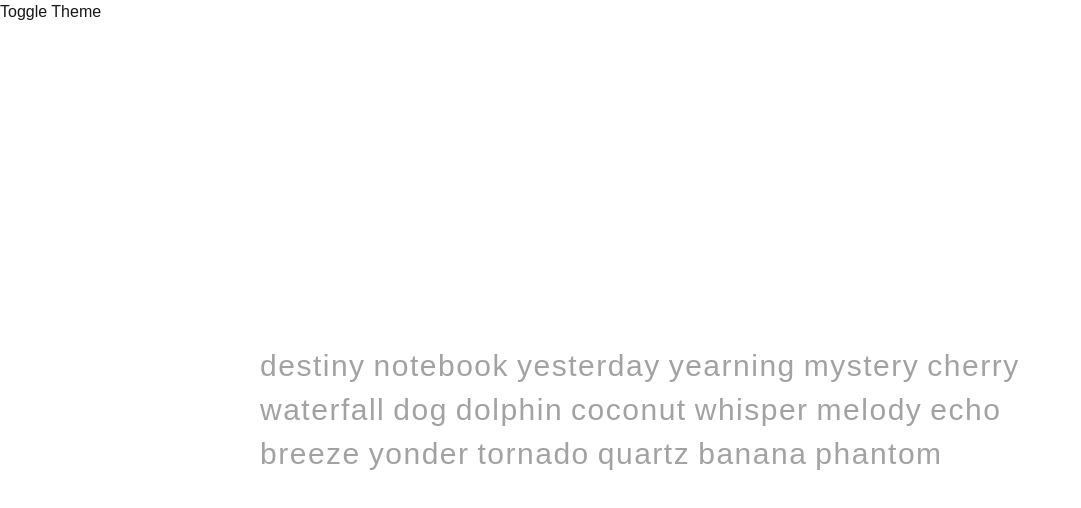
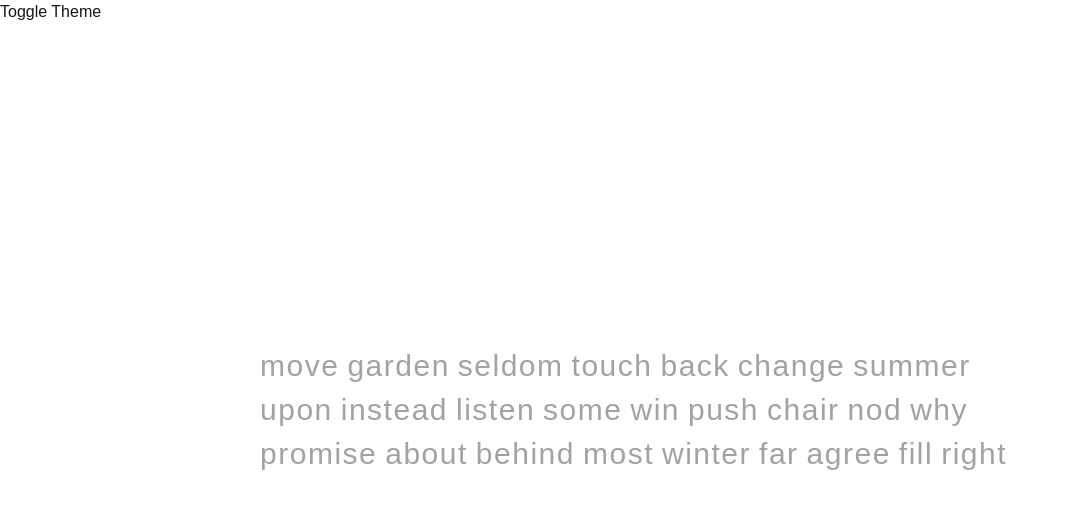
Before and after one commit to aydenwyer/typing-test, a Next.js app: page / in a window 1280 px wide. Shown: the top 508 px of the page, without its empty margins (0-1081 px from the left). Built offline with nearby package versions, Linux system fonts and the light colour scheme; a web font is replaced by a local one.

Commit message:
Optimizing code, improving word list, handling all typing edge cases.

```diff
--- a/src/app/page.tsx
+++ b/src/app/page.tsx
@@ -1,126 +1,32 @@
 "use client";
 
 import clsx from "clsx";
-import { useCallback, useEffect, useRef, useState } from "react";
-
-const words: string[] = [
-	"apple",
-	"banana",
-	"cherry",
-	"dog",
-	"elephant",
-	"forest",
-	"grape",
-	"house",
-	"island",
-	"jungle",
-	"kangaroo",
-	"lemon",
-	"mountain",
-	"notebook",
-	"ocean",
-	"penguin",
-	"quartz",
-	"rainbow",
-	"sunshine",
-	"tiger",
-	"umbrella",
-	"volcano",
-	"waterfall",
-	"xylophone",
-	"yesterday",
-	"zebra",
-	"adventure",
-	"butterfly",
-	"coconut",
-	"dolphin",
-	"enigma",
-	"firefly",
-	"galaxy",
-	"horizon",
-	"invisible",
-	"jigsaw",
-	"kaleidoscope",
-	"lighthouse",
-	"mystery",
-	"nebula",
-	"orchestra",
-	"paradox",
-	"quicksand",
-	"revolution",
-	"serendipity",
-	"tornado",
-	"universe",
-	"voyage",
-	"whisper",
-	"xenon",
-	"yearning",
-	"zephyr",
-	"alchemy",
-	"breeze",
-	"cascade",
-	"destiny",
-	"echo",
-	"fable",
-	"glacier",
-	"harmony",
-	"illusion",
-	"journey",
-	"knight",
-	"labyrinth",
-	"melody",
-	"nirvana",
-	"obsidian",
-	"prism",
-	"quiver",
-	"resonance",
-	"symphony",
-	"twilight",
-	"utopia",
-	"vortex",
-	"wander",
-	"wilderness",
-	"zenith",
-	"astronomy",
-	"ballad",
-	"constellation",
-	"daydream",
-	"epiphany",
-	"flourish",
-	"glisten",
-	"horizon",
-	"infinity",
-	"jubilee",
-	"kindred",
-	"lantern",
-	"miracle",
-	"nostalgia",
-	"overture",
-	"phantom",
-	"quintessential",
-	"radiance",
-	"silhouette",
-	"tranquility",
-	"unravel",
-	"vivid",
-	"whimsical",
-	"yonder",
-	"zen",
-];
+import { useCallback, useEffect, useMemo, useRef, useState } from "react";
+import { words } from "@/utils/words";
 
 export default function Home() {
 	const [currentLetter, setCurrentLetter] = useState(0);
 	const [currentWord, setCurrentWord] = useState(0);
-	const [correctIds, setCorrectIds] = useState<number[][]>(words.map(() => []));
 	const [cursorLeft, setCursorLeft] = useState(0);
 	const [cursorTop, setCursorTop] = useState(4);
 	const [visibleLine, setVisibleLine] = useState(0);
 	const [randomWords, setRandomWords] = useState<string[]>([]);
+	const [previousCursorLeft, setPreviousCursorLeft] = useState<number[]>([]);
 
-	// Array to store letter widths to calculate cursor position
+	const wordsPerPage = 50;
+
+	// Array to store letter refs
 	const letterRefs = useRef<(HTMLParagraphElement | null)[][]>(
 		words.map(() => [])
 	);
+
+	useEffect(() => {
+		setRandomWords(words.sort(() => 0.5 - Math.random()).slice(0, wordsPerPage));
+	}, []);
+
+	useEffect(() => {
+
+	}, )
 
 	// Ref to store width of container so we know when the cursor should switch lines
 	const containerRef = useRef<HTMLDivElement | null>(null);
@@ -132,56 +38,65 @@ export default function Home() {
 			const isWithinWord = currentLetter < words[currentWord]?.length;
 			const isEndOfWord = currentLetter === words[currentWord]?.length;
 
-			const moveCursor = (offset: number) => {
+			const moveCursorX = (offset: number) => {
 				setCursorLeft((prev) => prev + offset);
 			};
 
-			const updateCorrectIds = (value: number) => {
-				setCorrectIds((prev) => {
-					const newCorrectIds = [...prev];
-					newCorrectIds[currentWord] = [...newCorrectIds[currentWord], value];
-					return newCorrectIds;
-				});
-			};
-
 			const getLetterWidth = (wordIndex: number, letterIndex: number) =>
-				letterRefs.current[wordIndex]?.[letterIndex]?.offsetWidth || 0;
+				letterRefs.current[wordIndex]?.[letterIndex]?.getBoundingClientRect().width || 0;
 
 			// Handle Backspace
 			if (key === "Backspace") {
 				// Not on first letter of word
 				if (currentLetter > 0) {
 					setCurrentLetter((prev) => prev - 1);
-					moveCursor(-getLetterWidth(currentWord, currentLetter - 1));
+					moveCursorX(-getLetterWidth(currentWord, currentLetter - 1));
 
-					setCorrectIds((prev) => {
-						const newCorrectIds = [...prev];
-						newCorrectIds[currentWord] = newCorrectIds[currentWord].slice(
-							0,
-							-1
-						);
-						return newCorrectIds;
-					});
+					// Reset class for the letter when backspacing
+					if (letterRefs.current[currentWord][currentLetter - 1]) {
+						letterRefs.current[currentWord][
+							currentLetter - 1
+						]!.classList.remove("text-foreground", "text-error");
+					}
 				}
 				// On first letter of word and previous word contains error
-				else if (currentWord > 0 && correctIds[currentWord - 1].includes(0)) {
+				else if (currentWord > 0 && cursorLeft > 0) {
 					setCurrentWord((prev) => prev - 1);
 					setCurrentLetter(randomWords[currentWord - 1].length);
-					moveCursor(-8);
+					moveCursorX(-8);
+				} else if (currentWord > 0) {
+					setCurrentWord((prev) => prev - 1);
+					setCurrentLetter(randomWords[currentWord - 1].length);
+					moveCursorX(previousCursorLeft[previousCursorLeft.length - 1]);
+
+					// Pop old cursor position so next line accesses the correct value
+					setPreviousCursorLeft(prev => prev.slice(0,-1));
+
+					const newCursorTop = cursorTop - 44;
+
+					// If the new calculated cusor position is going to the third line of text
+					// move the text up
+					if (newCursorTop < 0) {
+						setVisibleLine((prev) => prev - 1);
+					} else {
+						setCursorTop(newCursorTop);
+					}
 				}
 				return;
 			}
 
 			// Typing within the word
 			if (isWithinWord) {
-				// Correct key click
-				if (key === words[currentWord][currentLetter]) {
-					updateCorrectIds(1);
-				} else {
-					updateCorrectIds(0);
+				const isCorrect = key === words[currentWord][currentLetter];
+
+				// Add the correct or incorrect class to the letter element
+				if (letterRefs.current[currentWord][currentLetter]) {
+					letterRefs.current[currentWord][currentLetter]!.classList.add(
+						isCorrect ? "text-foreground" : "text-error"
+					);
 				}
 
-				moveCursor(getLetterWidth(currentWord, currentLetter));
+				moveCursorX(getLetterWidth(currentWord, currentLetter));
 				setCurrentLetter((prev) => prev + 1);
 				return;
 			}
@@ -193,17 +108,20 @@ export default function Home() {
 
 				const nextWordWidth =
 					letterRefs.current[currentWord + 1]?.reduce(
-						(acc, letter) => acc + (letter?.offsetWidth || 0),
+						(acc, letter) => acc + (letter?.getBoundingClientRect().width || 0),
 						0
 					) || 0;
 
 				// Check if the width of the next word plus the current cursor position
 				// will overflow the edge of the container, if so, move to the next line.
 				if (
-					cursorLeft + nextWordWidth + 12 >=
-					(containerRef.current?.offsetWidth || 0)
+					cursorLeft + nextWordWidth + 16  >=
+					(containerRef.current?.getBoundingClientRect().width || 0)
 				) {
 					setCursorLeft(0);
+
+					// Push old cursor position to array
+					setPreviousCursorLeft([...previousCursorLeft, cursorLeft]);
 
 					// Get the new cursor distance from the top of the container
 					// Word height is 44 pixels with margin
@@ -217,10 +135,12 @@ export default function Home() {
 						setCursorTop(newCursorTop);
 					}
 				} else {
-					moveCursor(8);
+					moveCursorX(8);
 				}
 				return;
 			}
+
+
 		},
 		[currentLetter, currentWord]
 	);
@@ -233,10 +153,6 @@ export default function Home() {
 		};
 	}, [handleKeyDown]);
 
-	useEffect(() => {
-		setRandomWords(words.sort(() => 0.5 - Math.random()));
-	}, []);
-
 	return (
 		<div className="w-full h-nav flex items-center justify-center">
 			<div
@@ -245,7 +161,7 @@ export default function Home() {
 			>
 				<div
 					className={clsx(
-						"w-[3px] h-[35px] z-50 bg-accent rounded-full absolute transition-all duration-[50ms] ease-out",
+						"w-[3px] h-[35px] bg-accent rounded-full absolute transition-all duration-[25ms] ease-out",
 						{ "animate-flash": cursorLeft === 0 && cursorTop === 4 }
 					)}
 					style={{ left: `${cursorLeft}px`, top: `${cursorTop}px` }}
@@ -257,7 +173,7 @@ export default function Home() {
 					{randomWords.map((word, i) => (
 						<div
 							key={i}
-							className="flex mx-1 my-1 text-3xl tracking-wider text-foreground/40"
+							className="flex mx-[4px] my-[4px] text-3xl tracking-wider text-foreground/40"
 						>
 							{word.split("").map((letter, j) => (
 								<p
@@ -266,10 +182,7 @@ export default function Home() {
 										if (!letterRefs.current[i]) letterRefs.current[i] = [];
 										letterRefs.current[i][j] = el;
 									}}
-									className={clsx({
-										"text-foreground": correctIds[i][j] === 1,
-										"text-error": correctIds[i][j] === 0,
-									})}
+									className="" // Default class, will be updated dynamically
 								>
 									{letter}
 								</p>
--- /dev/null
+++ b/src/utils/words.ts
@@ -0,0 +1,33 @@
+export const words: string[] = [
+    "the", "and", "for", "you", "that", "with", "have", "this", "from", "they", "will", "there", "what", "about",
+    "which", "when", "can", "your", "said", "each", "how", "their", "time", "some", "these", "would", "other", "into",
+    "many", "then", "them", "write", "long", "make", "like", "more", "has", "look", "two", "way", "find", "use", "work",
+    "know", "take", "good", "new", "give", "over", "after", "just", "name", "most", "very", "think", "also", "back",
+    "where", "why", "help", "through", "before", "great", "right", "place", "small", "because", "while", "under",
+    "large", "never", "every", "might", "still", "those", "world", "again", "few", "home", "school", "family", "going",
+    "always", "until", "something", "same", "another", "around", "began", "different", "enough", "across", "during",
+    "number", "really", "should", "nothing", "better", "little", "words", "people", "water", "picture", "being", "things",
+    "father", "mother", "friend", "sister", "brother", "answer", "garden", "letter", "morning", "street", "window",
+    "yellow", "summer", "winter", "spring", "autumn", "leaves", "apple", "banana", "orange", "grape", "chair", "table",
+    "desk", "door", "happy", "funny", "strong", "quick", "smart", "fast", "slow", "today", "tomorrow", "yesterday", "soon",
+    "often", "once", "never", "ever", "maybe", "surely", "instead", "rather", "against", "between", "among", "within",
+    "without", "behind", "beside", "upon", "above", "below", "through", "toward", "along", "before", "after", "since",
+    "until", "always", "sometimes", "never", "often", "seldom", "usually", "already", "almost", "quite", "very", "just",
+    "still", "only", "both", "either", "neither", "all", "any", "some", "none", "such", "much", "many", "few", "most",
+    "several", "one", "two", "three", "first", "second", "third", "next", "last", "new", "old", "young", "early", "late",
+    "right", "wrong", "good", "bad", "best", "worst", "same", "different", "easy", "hard", "near", "far", "high", "low",
+    "deep", "tall", "short", "big", "small", "hot", "cold", "warm", "cool", "dark", "light", "heavy", "soft", "kind",
+    "true", "false", "open", "close", "begin", "end", "stop", "start", "move", "stay", "break", "fix", "push", "pull",
+    "call", "ask", "tell", "read", "write", "listen", "speak", "hear", "see", "watch", "show", "play", "jump", "run",
+    "walk", "sit", "stand", "love", "hate", "want", "need", "like", "dislike", "think", "understand", "believe",
+    "remember", "forget", "try", "learn", "teach", "follow", "lead", "happen", "change", "continue", "finish", "create",
+    "build", "destroy", "win", "lose", "fight", "share", "give", "take", "keep", "send", "bring", "leave", "return", "pay",
+    "buy", "sell", "ride", "drive", "fly", "wait", "rest", "sleep", "wake", "drink", "eat", "cook", "clean", "wear",
+    "hold", "drop", "carry", "throw", "catch", "cut", "hit", "kick", "pull", "push", "press", "touch", "feel", "hold",
+    "squeeze", "shake", "roll", "lift", "drag", "turn", "twist", "bend", "stretch", "fold", "draw", "paint", "count",
+    "measure", "mix", "pour", "fill", "empty", "pick", "choose", "guess", "hope", "dream", "smile", "laugh", "cry",
+    "sing", "dance", "shout", "whisper", "clap", "cheer", "argue", "fight", "hug", "kiss", "wave", "point", "nod", "bow",
+    "kneel", "pray", "thank", "apologize", "promise", "lie", "believe", "trust", "doubt", "fear", "worry", "wish",
+    "decide", "agree", "disagree", "forget", "know", "learn", "explain", "prove", "test", "question", "wonder",
+    "imagine", "pretend"
+  ];
```
